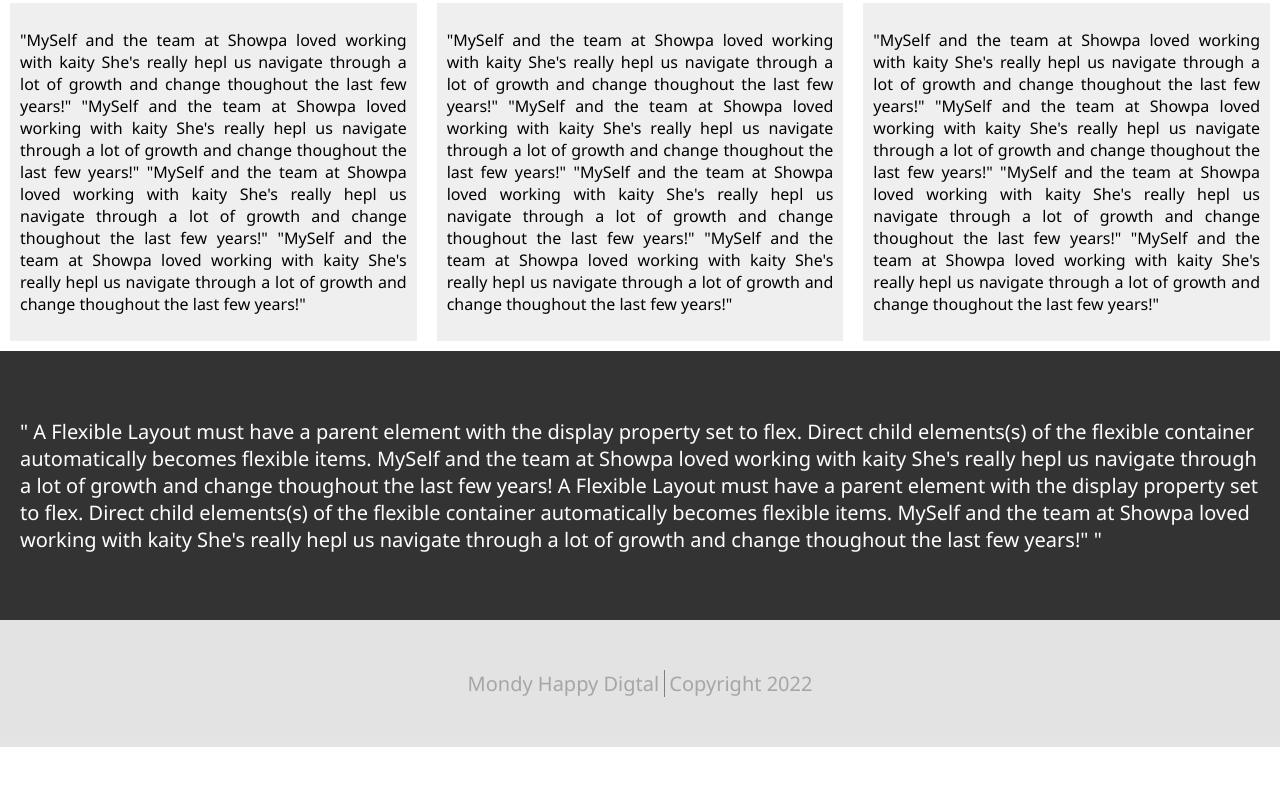
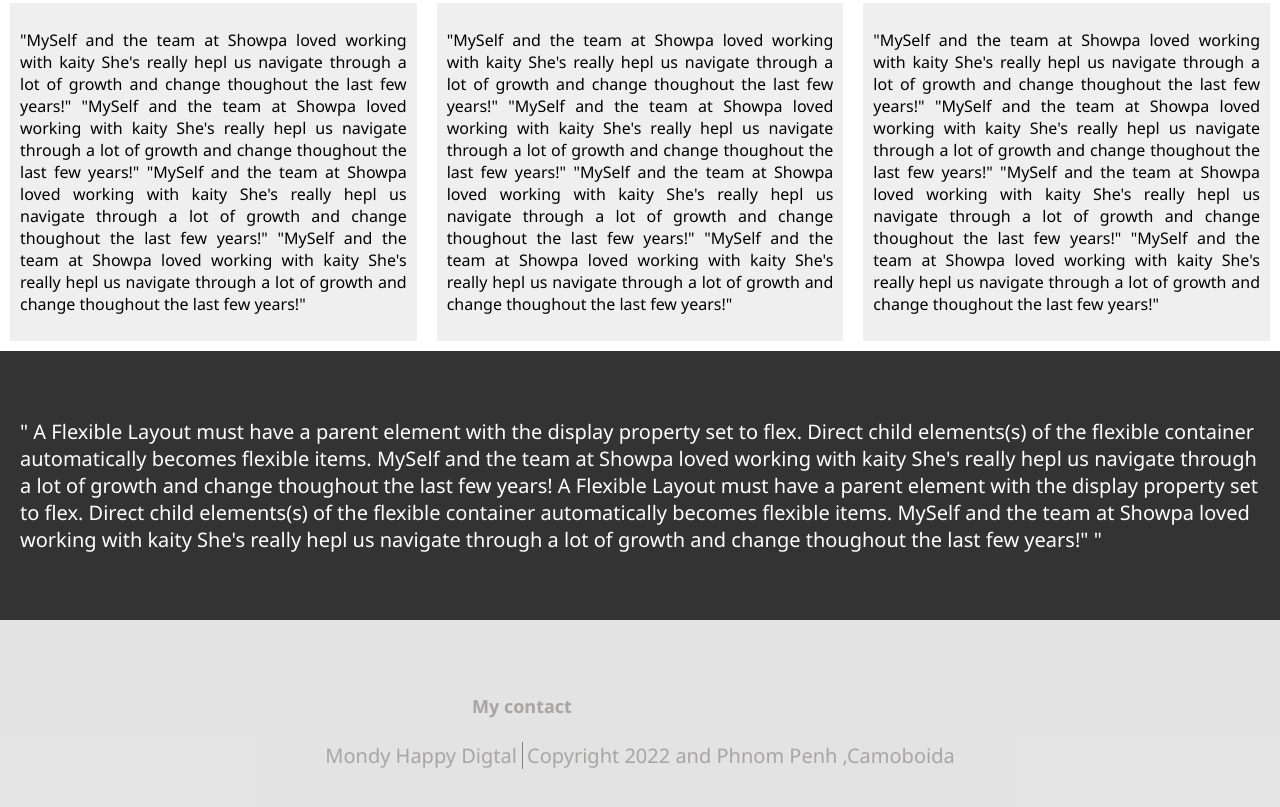
Before and after one commit to NaraGain/naraGain.github.io, a plain HTML site: page index.html in a window 1280 px wide. Shown: the part 788-1595 px from the top of the page. Before the commit the page ends 1535 px from the top, so only its background shows below. Drawn offline with Linux system fonts and the light colour scheme.

Commit message:
add new feature

```diff
--- a/index.html
+++ b/index.html
@@ -121,12 +121,12 @@
 
     <footer>
         <div>
-
+            <h4>My contact</h4>
             <span class = "left-text">
                 Mondy Happy Digtal
             </span>
             <span class = "right-text">
-                Copyright 2022
+                Copyright 2022 and Phnom Penh ,Camoboida
             </span>
 
         </div>
```
